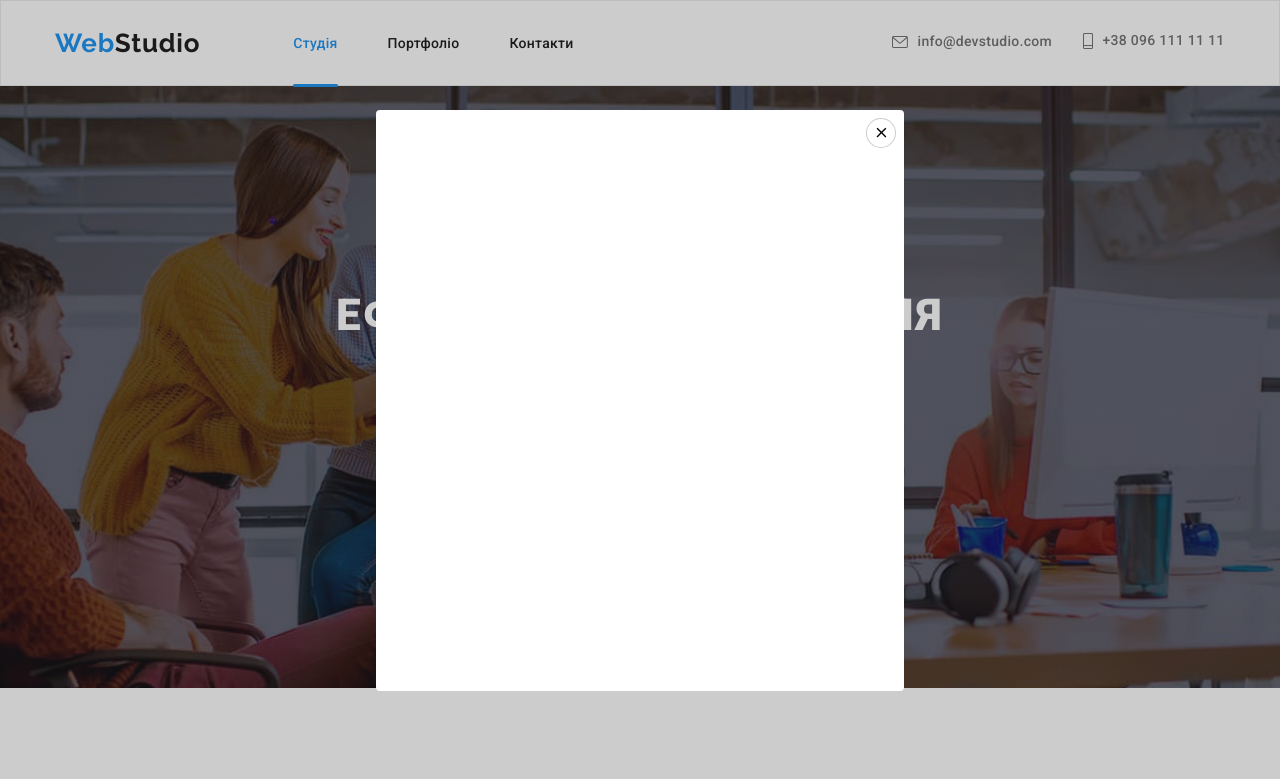
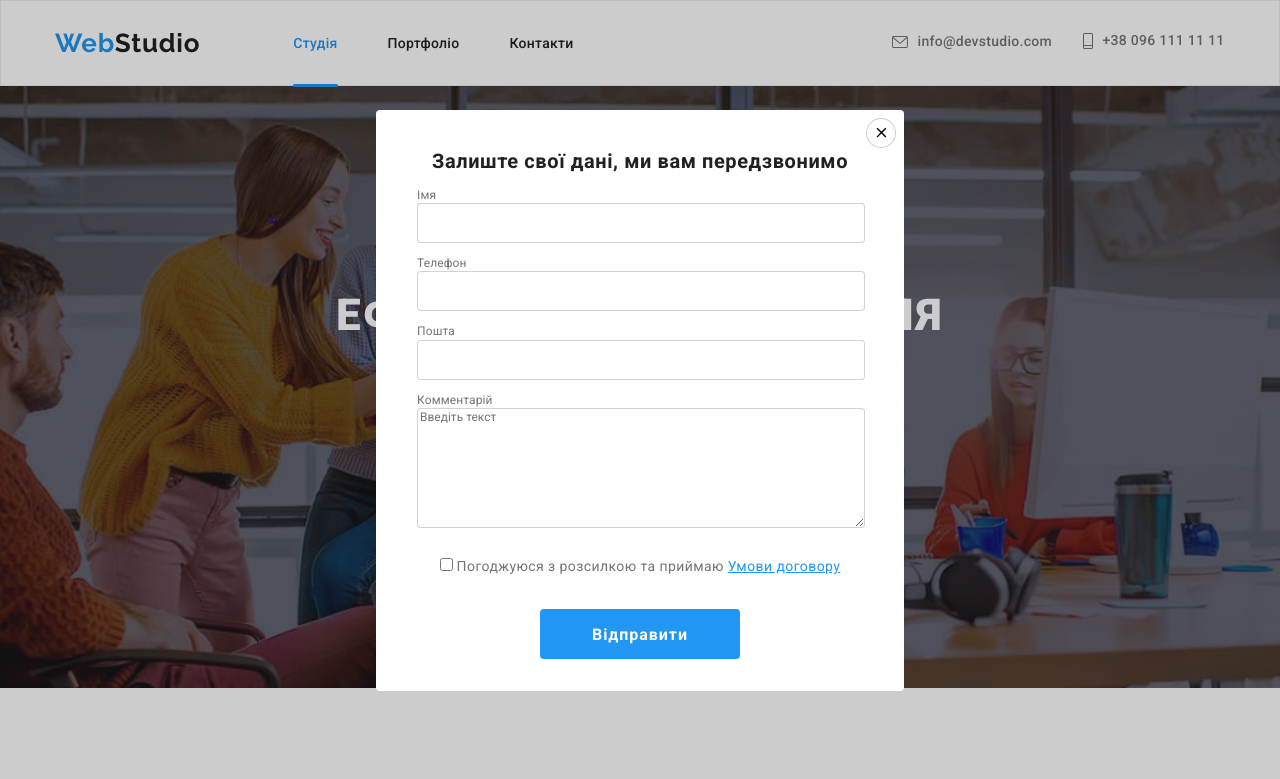
Before and after one commit to QNeee/goit-markup-hw-06, a plain HTML site: page index.html in a window 1280 px wide. Both pictures are taken after a click on the button "Замовити послугу". Shown: the top 779 px of the page. Drawn offline with nearby package versions, Linux system fonts and the light colour scheme.

Commit message:
modal done

```diff
--- a/css/styles.css
+++ b/css/styles.css
@@ -608,3 +608,75 @@ ul {
   border: 1px solid rgba(0, 0, 0, 0.2);
   cursor: pointer;
 }
+.form-teg {
+  font-weight: 700;
+  font-size: 20px;
+  line-height: 1.15;
+  text-align: center;
+  letter-spacing: 0.03em;
+
+  padding-top: 40px;
+  padding-bottom: 12px;
+}
+
+.form-list .lst {
+  padding-left: 41px;
+}
+
+.form-label {
+  margin-top: 4px;
+  font-weight: 400;
+  font-size: 12px;
+  line-height: 1.17;
+  letter-spacing: 0.01em;
+  color: #757575;
+}
+.form-input {
+  margin-bottom: 10px;
+  width: 448px;
+  height: 40px;
+  border: 1px solid rgba(33, 33, 33, 0.2);
+  border-radius: 4px;
+}
+
+.comment {
+  margin-bottom: 4px;
+  width: 448px;
+  height: 120px;
+  border: 1px solid rgba(33, 33, 33, 0.2);
+  border-radius: 4px;
+}
+.comment-text {
+  font-weight: 400;
+  font-size: 12px;
+  line-height: 1.17;
+  letter-spacing: 0.01em;
+  color: rgba(117, 117, 117, 0.5);
+}
+.policy-label {
+  font-weight: 400;
+  font-size: 14px;
+  line-height: 1.71;
+  letter-spacing: 0.03em;
+  color: #757575;
+}
+.form-checkbox {
+  font-weight: 400;
+  font-size: 14px;
+  line-height: 24px;
+  letter-spacing: 0.03em;
+  align-items: center;
+  color: #757575;
+}
+.policy-button {
+  text-align: center;
+  margin-top: 20px;
+}
+.submit-button {
+  width: 200px;
+  height: 50px;
+  margin-top: 30px;
+}
+.policy-link {
+  color: var(--accent-color);
+}
--- a/index.html
+++ b/index.html
@@ -410,6 +410,42 @@
             <use href="./images/icons.svg#icon-close"></use>
           </svg>
         </button>
+        <form>
+          <h2 class="form-teg">Залиште свої дані, ми вам передзвонимо</h2>
+          <ul class="form-list">
+            <li class="lst">
+              <label class="form-label" for="name">Імя</label>
+              <p><input class="form-input" type="text" name="name" id="name" /></p>
+            </li>
+            <li class="lst">
+              <label class="form-label" for="tel">Телефон</label>
+              <p><input class="form-input" type="tel" name="tel" id="tel" /></p>
+            </li>
+            <li class="lst">
+              <label class="form-label" for="mail">Пошта</label>
+              <p><input class="form-input" type="email" name="mail" id="mail" /></p>
+            </li>
+            <li class="lst">
+              <label class="comment-label form-label" for="comment">Комментарій</label>
+              <p class="comment-text">
+                <textarea
+                  class="comment"
+                  name="comment"
+                  id="comment"
+                  rows="9"
+                  placeholder="Введіть текст"
+                ></textarea>
+              </p>
+            </li>
+          </ul>
+          <div class="policy-button">
+            <label class="policy-label" for="policy">
+              <input class="form-checkbox" type="checkbox" name="policy" id="policy" />
+              Погоджуюся з розсилкою та приймаю <a class="policy-link" href="">Умови договору</a>
+            </label>
+            <button class="hero-button submit-button" type="submit">Відправити</button>
+          </div>
+        </form>
       </div>
     </div>
     <script src="./js/modal.js"></script>
```
